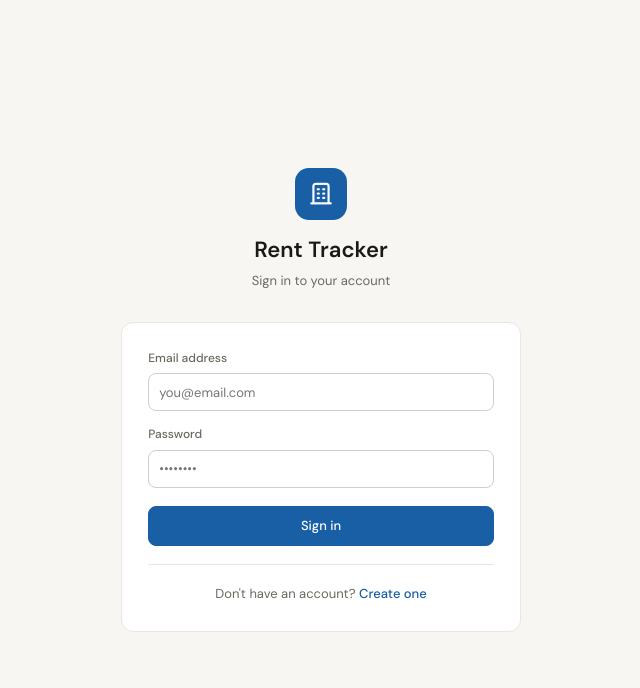
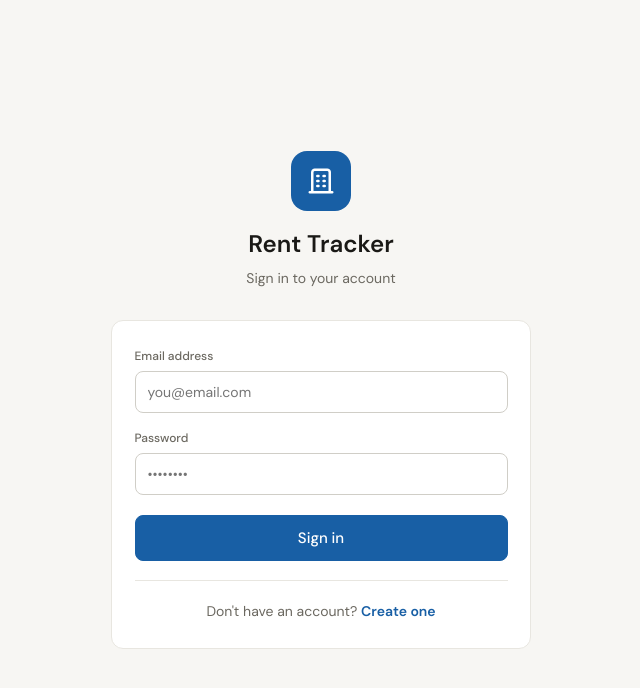
Before and after one commit to Musty2025x/rent-tracker-frontend, a React (Vite) app: page /login in a window 1280 px wide. Shown: the top 688 px of the page, without its empty margins (319-959 px from the left). Built offline with nearby package versions, Linux system fonts and the light colour scheme; no server answers.

Commit message:
add bottom navigation bar

```diff
--- a/src/index.css
+++ b/src/index.css
@@ -36,37 +36,40 @@ html, body, #root {
   font-size: 15px;
   line-height: 1.6;
   -webkit-font-smoothing: antialiased;
+  -webkit-tap-highlight-color: transparent;
 }
 
 a { color: inherit; text-decoration: none; }
 button { font-family: var(--font); cursor: pointer; }
 input, select, textarea { font-family: var(--font); }
 
-/* ── Scrollbar ── */
-::-webkit-scrollbar { width: 6px; height: 6px; }
+::-webkit-scrollbar { width: 4px; height: 4px; }
 ::-webkit-scrollbar-track { background: transparent; }
-::-webkit-scrollbar-thumb { background: var(--border-md); border-radius: 3px; }
+::-webkit-scrollbar-thumb { background: var(--border-md); border-radius: 2px; }
 
-/* ── Utility classes ── */
+/* ── Cards ── */
 .card {
   background: var(--surface);
   border: 1px solid var(--border);
   border-radius: var(--radius-lg);
-  padding: 1.25rem 1.5rem;
+  padding: 1.1rem 1.25rem;
 }
 
+/* ── Badges ── */
 .badge {
   display: inline-block;
   font-size: 11px;
   font-weight: 500;
   padding: 2px 8px;
   border-radius: 20px;
+  white-space: nowrap;
 }
-.badge-green  { background: var(--green-bg);  color: var(--green); }
-.badge-amber  { background: var(--amber-bg);  color: var(--amber); }
-.badge-red    { background: var(--red-bg);    color: var(--red); }
-.badge-blue   { background: var(--blue-bg);   color: var(--blue); }
+.badge-green { background: var(--green-bg); color: var(--green); }
+.badge-amber { background: var(--amber-bg); color: var(--amber); }
+.badge-red   { background: var(--red-bg);   color: var(--red); }
+.badge-blue  { background: var(--blue-bg);  color: var(--blue); }
 
+/* ── Buttons ── */
 .btn {
   display: inline-flex;
   align-items: center;
@@ -78,59 +81,60 @@ input, select, textarea { font-family: var(--font); }
   border: 1px solid var(--border-md);
   background: var(--surface);
   color: var(--text);
-  transition: background .15s, border-color .15s;
+  transition: background .15s;
   white-space: nowrap;
+  min-height: 36px;
 }
-.btn:hover { background: var(--bg); }
+.btn:hover  { background: var(--bg); }
 .btn:active { transform: scale(.98); }
 
-.btn-primary {
-  background: var(--blue);
-  color: #fff;
-  border-color: var(--blue);
-}
+.btn-primary { background: var(--blue); color: #fff; border-color: var(--blue); }
 .btn-primary:hover { background: #0C447C; border-color: #0C447C; }
-
-.btn-danger { color: var(--red); border-color: #F7C1C1; }
-.btn-danger:hover { background: var(--red-bg); }
-
-.btn-sm { padding: 5px 10px; font-size: 12px; }
+.btn-danger  { color: var(--red); border-color: #F7C1C1; }
+.btn-danger:hover  { background: var(--red-bg); }
+.btn-sm { padding: 5px 10px; font-size: 12px; min-height: 30px; }
 .btn-icon { padding: 7px; border-radius: var(--radius); }
 
+/* ── Form fields ── */
 .field { display: flex; flex-direction: column; gap: 5px; }
 .field label { font-size: 12px; color: var(--text-2); font-weight: 500; }
 .field input,
 .field select,
 .field textarea {
-  height: 38px;
-  padding: 0 10px;
-  font-size: 13px;
+  height: 42px;
+  padding: 0 12px;
+  font-size: 14px;
   border: 1px solid var(--border-md);
   border-radius: var(--radius);
   background: var(--surface);
   color: var(--text);
   outline: none;
+  width: 100%;
   transition: border-color .15s;
-  width: 100%;
+  -webkit-appearance: none;
+  appearance: none;
 }
 .field input:focus,
 .field select:focus,
 .field textarea:focus { border-color: var(--blue-mid); }
-.field textarea { height: 80px; padding: 8px 10px; resize: vertical; }
+.field textarea { height: 80px; padding: 10px 12px; resize: vertical; }
 
+/* ── Grids ── */
 .grid-2 { display: grid; grid-template-columns: 1fr 1fr; gap: 12px; }
 .grid-3 { display: grid; grid-template-columns: 1fr 1fr 1fr; gap: 12px; }
 .grid-4 { display: grid; grid-template-columns: repeat(4,1fr); gap: 10px; }
 
+/* ── Stat cards ── */
 .stat-card {
   background: var(--surface);
   border: 1px solid var(--border);
   border-radius: var(--radius-lg);
-  padding: 1rem 1.25rem;
+  padding: 1rem 1.1rem;
 }
 .stat-card .lbl { font-size: 11px; color: var(--text-3); margin-bottom: 4px; }
 .stat-card .val { font-size: 22px; font-weight: 600; color: var(--text); }
 
+/* ── Section titles ── */
 .section-title {
   font-size: 11px;
   font-weight: 600;
@@ -141,9 +145,9 @@ input, select, textarea { font-family: var(--font); }
 }
 
 .divider { border: none; border-top: 1px solid var(--border); margin: 1rem 0; }
-
 .error-msg { font-size: 12px; color: var(--red); margin-top: 6px; }
 
+/* ── Avatar ── */
 .avatar {
   width: 36px; height: 36px;
   border-radius: 50%;
@@ -160,13 +164,13 @@ input, select, textarea { font-family: var(--font); }
 
 /* ── Table ── */
 .tbl { width: 100%; border-collapse: collapse; font-size: 13px; }
-.tbl th { text-align: left; padding: 7px 10px; font-size: 11px; font-weight: 600; color: var(--text-3); border-bottom: 1px solid var(--border); }
-.tbl td { padding: 9px 10px; border-bottom: 1px solid var(--border); color: var(--text); vertical-align: middle; }
+.tbl th { text-align: left; padding: 8px 10px; font-size: 11px; font-weight: 600; color: var(--text-3); border-bottom: 1px solid var(--border); white-space: nowrap; }
+.tbl td { padding: 10px 10px; border-bottom: 1px solid var(--border); color: var(--text); vertical-align: middle; }
 .tbl tr:last-child td { border-bottom: none; }
 .tbl tr:hover td { background: var(--bg); }
 
 /* ── Toast ── */
-.toast-wrap { position: fixed; bottom: 24px; right: 24px; z-index: 999; display: flex; flex-direction: column; gap: 8px; }
+.toast-wrap { position: fixed; bottom: 80px; right: 16px; z-index: 999; display: flex; flex-direction: column; gap: 8px; }
 .toast {
   padding: 10px 16px;
   border-radius: var(--radius);
@@ -174,6 +178,7 @@ input, select, textarea { font-family: var(--font); }
   font-weight: 500;
   box-shadow: var(--shadow);
   animation: slideUp .2s ease;
+  max-width: 280px;
 }
 .toast-success { background: var(--green-bg); color: var(--green); border: 1px solid #C0DD97; }
 .toast-error   { background: var(--red-bg);   color: var(--red);   border: 1px solid #F7C1C1; }
@@ -182,17 +187,48 @@ input, select, textarea { font-family: var(--font); }
 /* ── Modal ── */
 .modal-backdrop {
   position: fixed; inset: 0;
-  background: rgba(0,0,0,.35);
-  display: flex; align-items: center; justify-content: center;
-  z-index: 100; padding: 1rem;
+  background: rgba(0,0,0,.4);
+  display: flex; align-items: flex-end;
+  z-index: 150; padding: 0;
 }
 .modal {
   background: var(--surface);
-  border-radius: var(--radius-lg);
-  padding: 1.5rem;
-  width: 100%; max-width: 540px;
-  max-height: 90vh; overflow-y: auto;
-  box-shadow: 0 20px 60px rgba(0,0,0,.15);
+  border-radius: var(--radius-lg) var(--radius-lg) 0 0;
+  padding: 1.25rem 1.25rem 2rem;
+  width: 100%;
+  max-height: 92vh;
+  overflow-y: auto;
 }
-.modal-header { display: flex; align-items: center; justify-content: space-between; margin-bottom: 1.25rem; }
-.modal-title { font-size: 16px; font-weight: 600; }
+.modal-header { display: flex; align-items: center; justify-content: space-between; margin-bottom: 1.1rem; }
+.modal-title  { font-size: 16px; font-weight: 600; }
+
+/* ── Mobile overrides ── */
+@media (max-width: 768px) {
+  .grid-4 { grid-template-columns: repeat(2,1fr); gap: 8px; }
+  .grid-3 { grid-template-columns: 1fr 1fr; gap: 8px; }
+  .grid-2 { grid-template-columns: 1fr 1fr; gap: 8px; }
+
+  .stat-card .val { font-size: 18px; }
+  .stat-card .lbl { font-size: 10px; }
+
+  .tbl th, .tbl td { padding: 8px 6px; font-size: 12px; }
+
+  .card { padding: .9rem 1rem; }
+
+  .toast-wrap { bottom: 70px; right: 12px; left: 12px; }
+  .toast { max-width: 100%; }
+}
+
+/* ── Desktop modal (centered, not bottom sheet) ── */
+@media (min-width: 769px) {
+  .modal-backdrop {
+    align-items: center;
+    justify-content: center;
+    padding: 1rem;
+  }
+  .modal {
+    border-radius: var(--radius-lg);
+    max-width: 620px;
+    padding: 1.5rem;
+  }
+}
--- a/src/pages/AuthPage.jsx
+++ b/src/pages/AuthPage.jsx
@@ -36,77 +36,102 @@ export default function AuthPage() {
   }
 
   return (
-    <div style={{ minHeight: '100vh', display: 'flex', alignItems: 'center', justifyContent: 'center', padding: '1rem' }}>
-      <div style={{ width: '100%', maxWidth: '400px' }}>
+    <div style={{
+      minHeight: '100vh',
+      display: 'flex',
+      alignItems: 'center',
+      justifyContent: 'center',
+      padding: '1.5rem 1rem',
+      background: 'var(--bg)',
+    }}>
+      <div style={{ width: '100%', maxWidth: '420px' }}>
 
         {/* Logo */}
         <div style={{ textAlign: 'center', marginBottom: '2rem' }}>
           <div style={{
-            width: 52, height: 52, borderRadius: 14,
-            background: '#185FA5', display: 'flex', alignItems: 'center',
-            justifyContent: 'center', margin: '0 auto 12px'
+            width: 60, height: 60, borderRadius: 16,
+            background: '#185FA5',
+            display: 'flex', alignItems: 'center', justifyContent: 'center',
+            margin: '0 auto 14px',
           }}>
-            <i className="ti ti-building" style={{ fontSize: 26, color: '#fff' }} />
+            <i className="ti ti-building" style={{ fontSize: 30, color: '#fff' }} />
           </div>
-          <h1 style={{ fontSize: 22, fontWeight: 600, color: 'var(--text)' }}>Rent Tracker</h1>
-          <p style={{ fontSize: 13, color: 'var(--text-2)', marginTop: 4 }}>
+          <h1 style={{ fontSize: 24, fontWeight: 600, color: 'var(--text)' }}>Rent Tracker</h1>
+          <p style={{ fontSize: 14, color: 'var(--text-2)', marginTop: 4 }}>
             {mode === 'login' ? 'Sign in to your account' : 'Create your account'}
           </p>
         </div>
 
-        <div className="card" style={{ padding: '1.75rem' }}>
-          <form onSubmit={submit} style={{ display: 'flex', flexDirection: 'column', gap: 14 }}>
+        <div style={{
+          background: 'var(--surface)',
+          borderRadius: 'var(--radius-lg)',
+          border: '1px solid var(--border)',
+          padding: '1.75rem 1.5rem',
+        }}>
+          <form onSubmit={submit} style={{ display: 'flex', flexDirection: 'column', gap: 16 }}>
 
             {mode === 'register' && (
               <div className="field">
                 <label>Full name</label>
                 <input value={form.name} onChange={e => set('name', e.target.value)}
-                  placeholder="Ajibola Sodiq" required />
+                  placeholder="Ajibola Sodiq" required autoComplete="name" />
               </div>
             )}
 
             <div className="field">
               <label>Email address</label>
               <input type="email" value={form.email} onChange={e => set('email', e.target.value)}
-                placeholder="you@email.com" required />
+                placeholder="you@email.com" required autoComplete="email"
+                inputMode="email" />
             </div>
 
             <div className="field">
               <label>Password</label>
               <input type="password" value={form.password} onChange={e => set('password', e.target.value)}
-                placeholder={mode === 'register' ? 'At least 6 characters' : '••••••••'} required />
+                placeholder={mode === 'register' ? 'At least 6 characters' : '••••••••'}
+                required autoComplete={mode === 'login' ? 'current-password' : 'new-password'} />
             </div>
 
             {mode === 'register' && (
               <div className="field">
                 <label>Phone number</label>
                 <input value={form.phone} onChange={e => set('phone', e.target.value)}
-                  placeholder="+2348012345678" />
+                  placeholder="+234 801 234 5678" inputMode="tel" />
               </div>
             )}
 
-            {error && <p className="error-msg"><i className="ti ti-alert-circle" style={{ fontSize: 13, marginRight: 4 }} />{error}</p>}
+            {error && (
+              <div style={{
+                fontSize: 13, color: 'var(--red)', padding: '8px 12px',
+                background: 'var(--red-bg)', borderRadius: 'var(--radius)',
+                display: 'flex', alignItems: 'center', gap: 6,
+              }}>
+                <i className="ti ti-alert-circle" style={{ fontSize: 15, flexShrink: 0 }} />
+                {error}
+              </div>
+            )}
 
-            <button type="submit" className="btn btn-primary" style={{ width: '100%', justifyContent: 'center', marginTop: 4, height: 40 }} disabled={loading}>
+            <button type="submit" className="btn btn-primary"
+              style={{ width: '100%', justifyContent: 'center', height: 46, fontSize: 15, marginTop: 4 }}
+              disabled={loading}>
               {loading
-                ? <><i className="ti ti-loader-2" style={{ fontSize: 15, animation: 'spin 1s linear infinite' }} /> Please wait…</>
+                ? <><i className="ti ti-loader-2" style={{ fontSize: 16, animation: 'spin 1s linear infinite' }} /> Please wait…</>
                 : mode === 'login' ? 'Sign in' : 'Create account'
               }
             </button>
           </form>
 
-          <hr className="divider" style={{ margin: '1.25rem 0' }} />
+          <div style={{ borderTop: '1px solid var(--border)', margin: '1.25rem 0' }} />
 
-          <p style={{ textAlign: 'center', fontSize: 13, color: 'var(--text-2)' }}>
+          <p style={{ textAlign: 'center', fontSize: 14, color: 'var(--text-2)' }}>
             {mode === 'login' ? "Don't have an account? " : 'Already have an account? '}
             <button onClick={() => { setMode(mode === 'login' ? 'register' : 'login'); setError('') }}
-              style={{ background: 'none', border: 'none', color: 'var(--blue)', fontWeight: 500, cursor: 'pointer', fontSize: 13 }}>
+              style={{ background: 'none', border: 'none', color: 'var(--blue)', fontWeight: 600, cursor: 'pointer', fontSize: 14 }}>
               {mode === 'login' ? 'Create one' : 'Sign in'}
             </button>
           </p>
         </div>
       </div>
-
       <style>{`@keyframes spin { to { transform: rotate(360deg) } }`}</style>
     </div>
   )
```
Also changed, not shown: src/components/Layout.jsx (+154 -18 lines).
